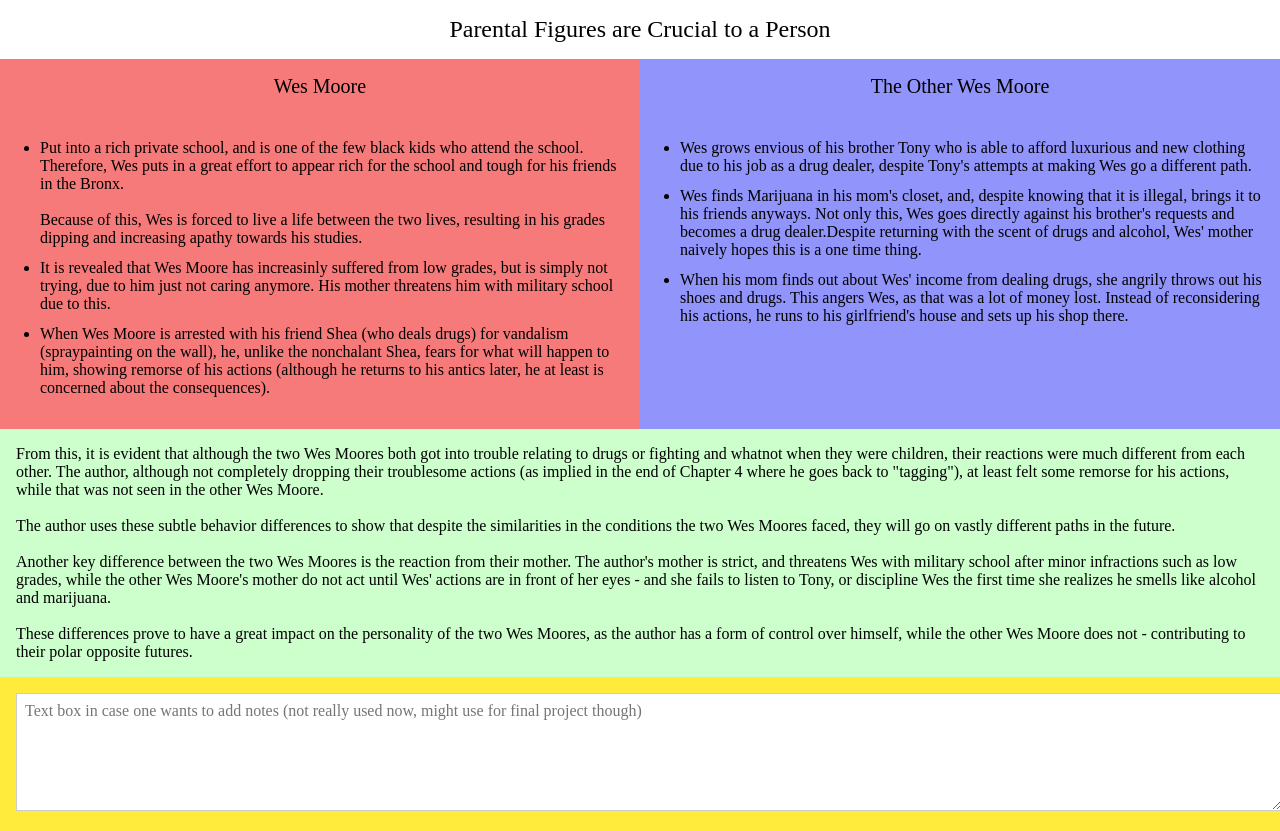
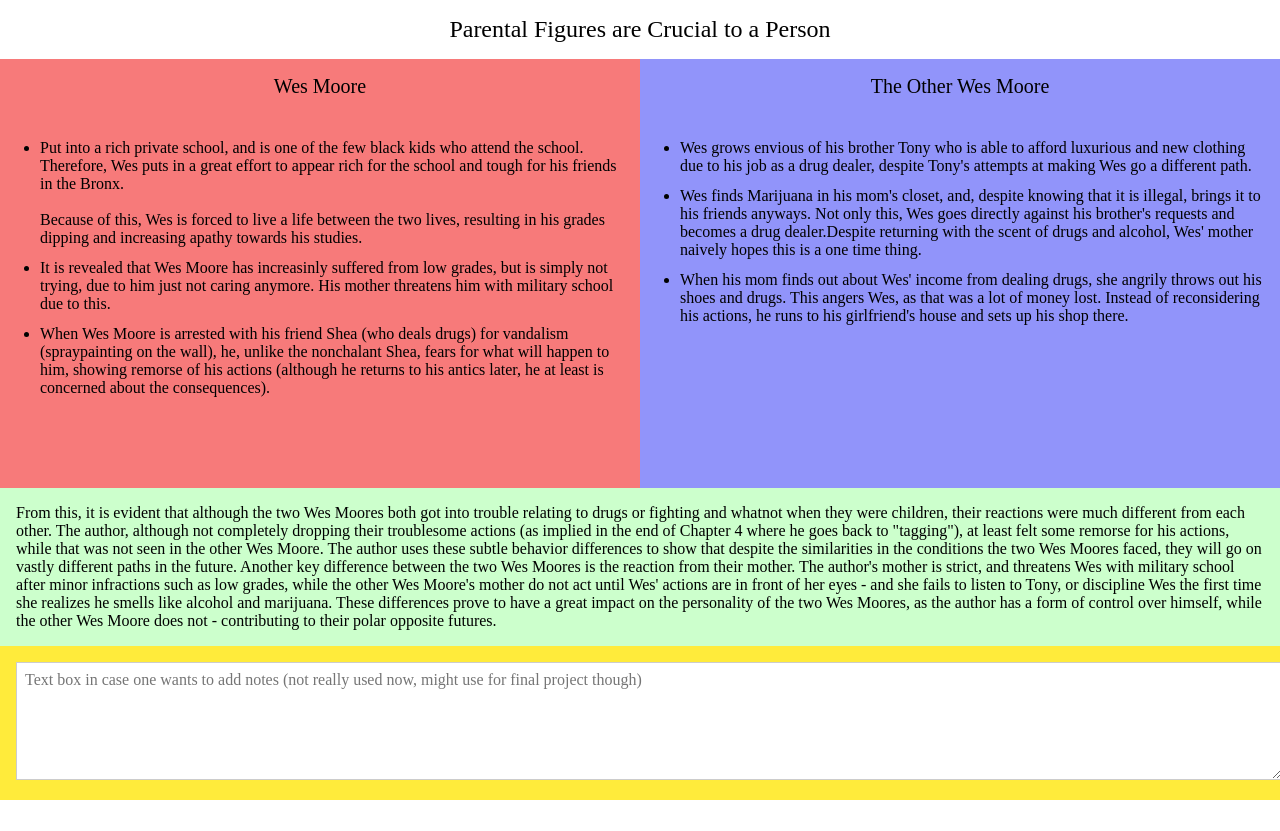
Before and after one commit to jaysong2000/synthetist, a plain HTML site: page index.html in a window 1280 px wide. After the commit the page ends 800 px from the top, so only its background shows below. Drawn offline with Linux system fonts and the light colour scheme.

Commit message:
Update index.html

```diff
--- a/index.html
+++ b/index.html
@@ -145,7 +145,7 @@
 
     <div class="template-zone">
       <div class="template-content">
-        From this, it is evident that although the two Wes Moores both got into trouble relating to drugs or fighting and whatnot when they were children, their reactions were much different from each other. The author, although not completely dropping their troublesome actions (as implied in the end of Chapter 4 where he goes back to "tagging"), at least felt some remorse for his actions, while that was not seen in the other Wes Moore. <br><br> The author uses these subtle behavior differences to show that despite the similarities in the conditions the two Wes Moores faced, they will go on vastly different paths in the future. <br><br> Another key difference between the two Wes Moores is the reaction from their mother. The author's mother is strict, and threatens Wes with military school after minor infractions such as low grades, while the other Wes Moore's mother do not act until Wes' actions are in front of her eyes - and she fails to listen to Tony, or discipline Wes the first time she realizes he smells like alcohol and marijuana. <br><br> These differences prove to have a great impact on the personality of the two Wes Moores, as the author has a form of control over himself, while the other Wes Moore does not - contributing to their polar opposite futures.
+        From this, it is evident that although the two Wes Moores both got into trouble relating to drugs or fighting and whatnot when they were children, their reactions were much different from each other. The author, although not completely dropping their troublesome actions (as implied in the end of Chapter 4 where he goes back to "tagging"), at least felt some remorse for his actions, while that was not seen in the other Wes Moore. The author uses these subtle behavior differences to show that despite the similarities in the conditions the two Wes Moores faced, they will go on vastly different paths in the future. Another key difference between the two Wes Moores is the reaction from their mother. The author's mother is strict, and threatens Wes with military school after minor infractions such as low grades, while the other Wes Moore's mother do not act until Wes' actions are in front of her eyes - and she fails to listen to Tony, or discipline Wes the first time she realizes he smells like alcohol and marijuana. These differences prove to have a great impact on the personality of the two Wes Moores, as the author has a form of control over himself, while the other Wes Moore does not - contributing to their polar opposite futures.
       </div>
     </div>
 
```
